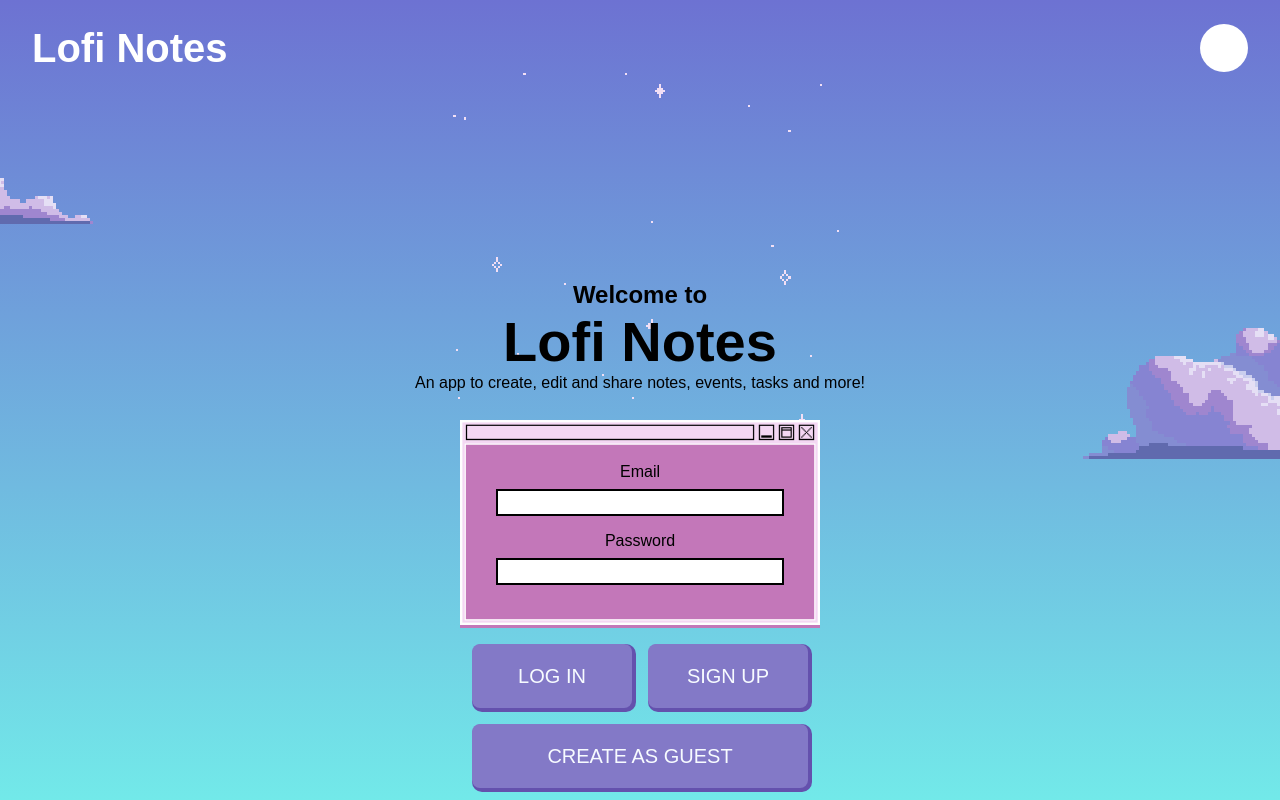
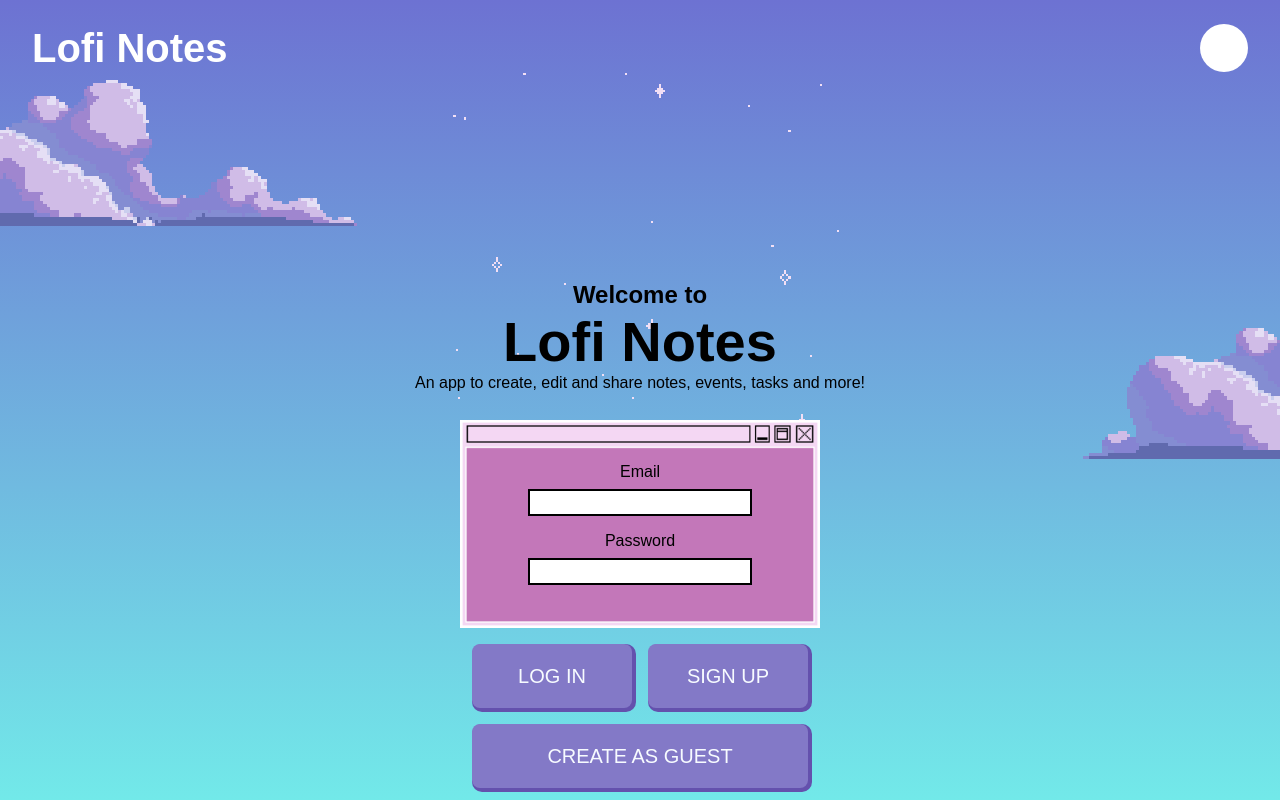
Before and after one commit to eea88/lofi-notes-app, a React (Vite) app: page / in a window 1280 px wide. Built offline with nearby package versions, Linux system fonts and the light colour scheme; no server answers; a web font is replaced by a local one.

Commit message:
adjust homepage style

```diff
--- a/src/pages/HomePage.css
+++ b/src/pages/HomePage.css
@@ -56,7 +56,8 @@
     font-size: 2rem;
     margin: 2rem 0;
     background-color: rgb(195,119,185);
-    background-image: url(../assets/frame3.png);
+    border: 5rem solid;
+    border-image: url(../assets/frame3.png) 30 stretch;
     background-repeat: no-repeat;
     background-size: contain;
     gap: 2rem;
@@ -105,10 +106,10 @@
 }
 
 #cloud1 {
-    width: 60rem;
+    width: 45rem;
     position: absolute;
     top: 10%;
-    left: -30%;
+    left: 0;
     z-index: 2;
 }
 #cloud2 {
```
Also changed, not shown: src/assets/cloud.png.
